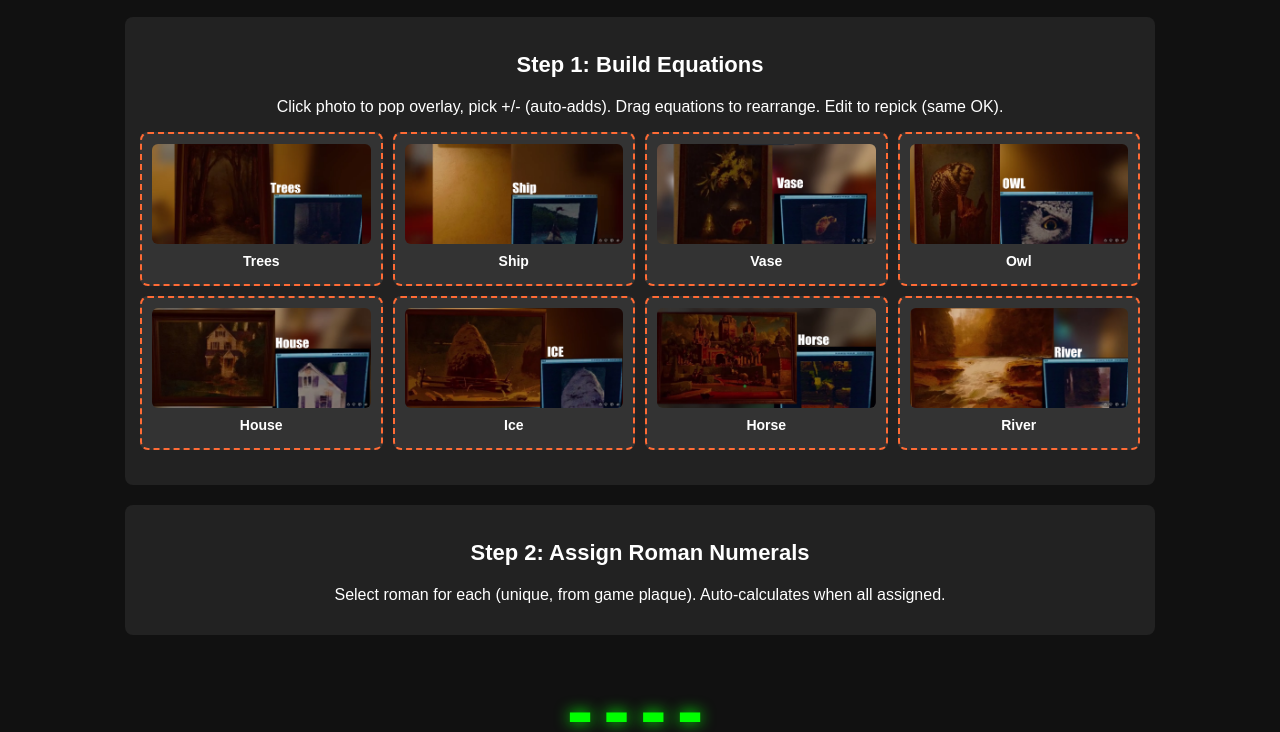
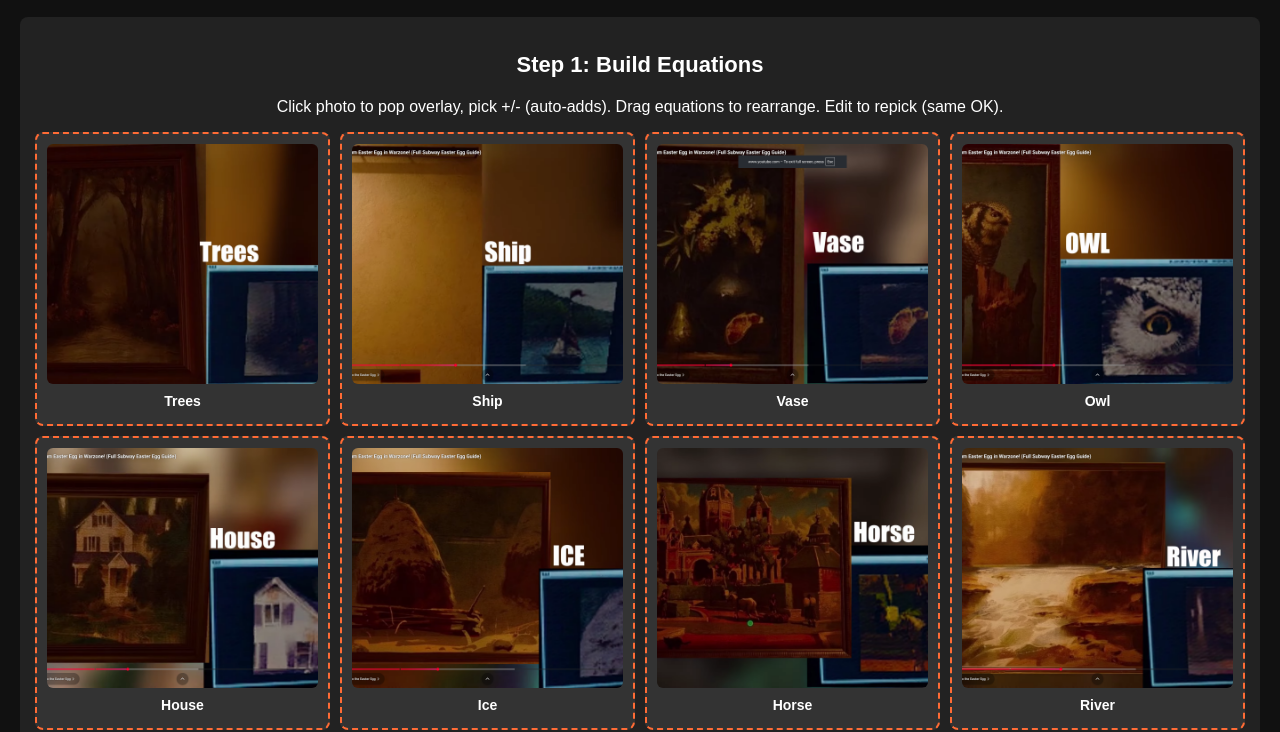
Before and after one commit to tbenitz/wz-musuem-ee, a plain HTML site: page index.html in a window 1280 px wide. Shown: the part 76-808 px from the top of the page. Drawn offline with Linux system fonts and the light colour scheme.

Commit message:
Increase max-width and image height in styles

```diff
--- a/index.html
+++ b/index.html
@@ -11,12 +11,12 @@
   button:hover { background: #e55a2b; }
   button:disabled { background: #555; cursor: not-allowed; }
   button.active { background: #0f0; }
-  .section { margin: 20px 0; padding: 15px; background: #222; border-radius: 8px; max-width: 1000px; margin: 20px auto; }
+  .section { margin: 20px 0; padding: 15px; background: #222; border-radius: 8px; max-width: 1400px; margin: 20px auto; }
   .pics-grid { display: grid; grid-template-columns: repeat(4, 1fr); gap: 10px; }
   .pic-slot { background: #333; padding: 10px; border-radius: 8px; border: 2px dashed #555; cursor: pointer; transition: all 0.3s; position: relative; }
   .pic-slot.available { border-color: #ff6b35; }
   .pic-slot.selected { border-color: #0f0; box-shadow: 0 0 15px #0f0; }
-  .pic-slot img { width: 100%; height: 100px; object-fit: cover; border-radius: 6px; }
+  .pic-slot img { width: 100%; height: 240px; object-fit: cover; border-radius: 6px; }
   .pic-slot.unavailable { opacity: 0.4; pointer-events: none; }
   .pic-name { font-size: 14px; font-weight: bold; margin: 5px 0; }
   .eq-buttons { display: flex; flex-wrap: wrap; justify-content: center; gap: 5px; margin: 10px 0; }
```
